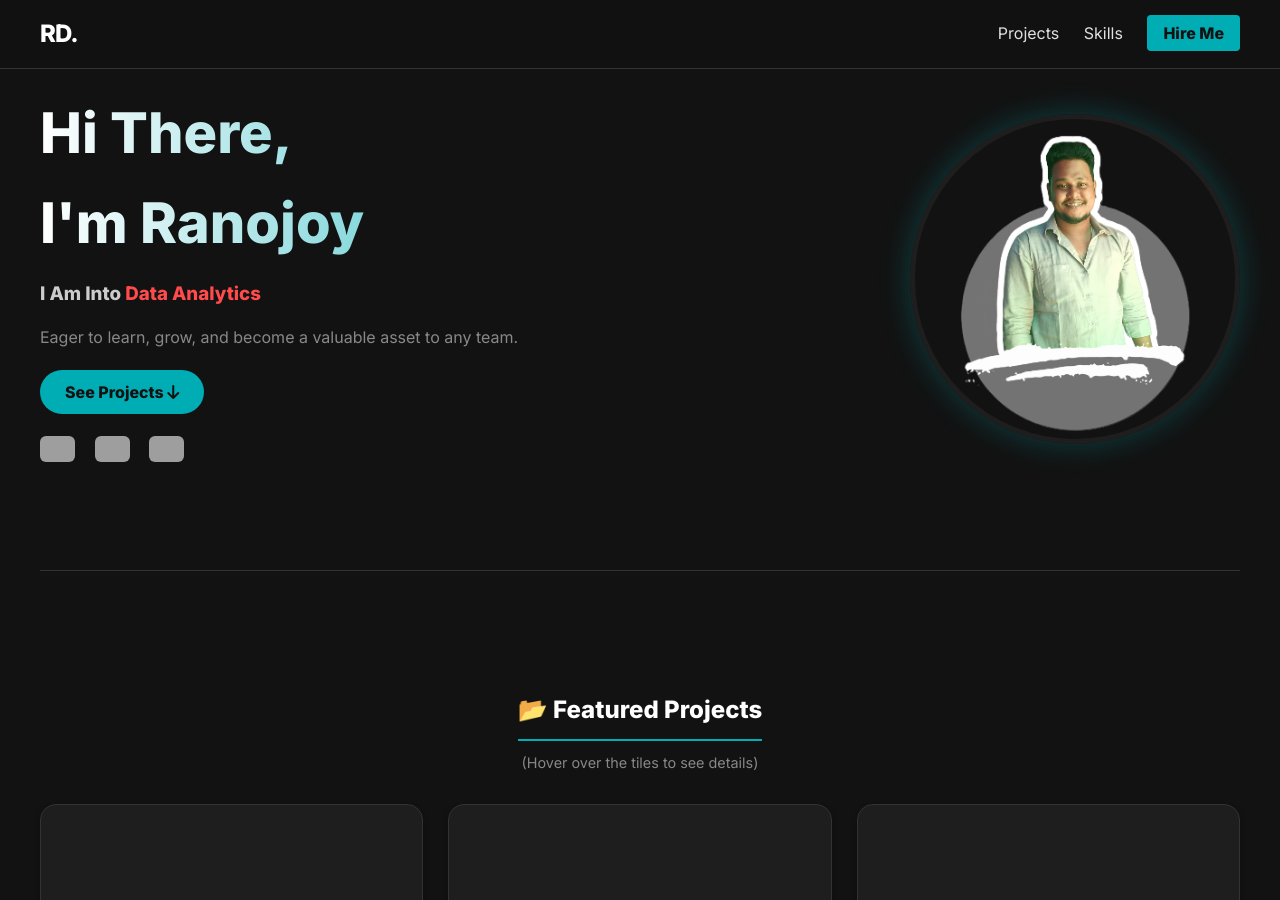
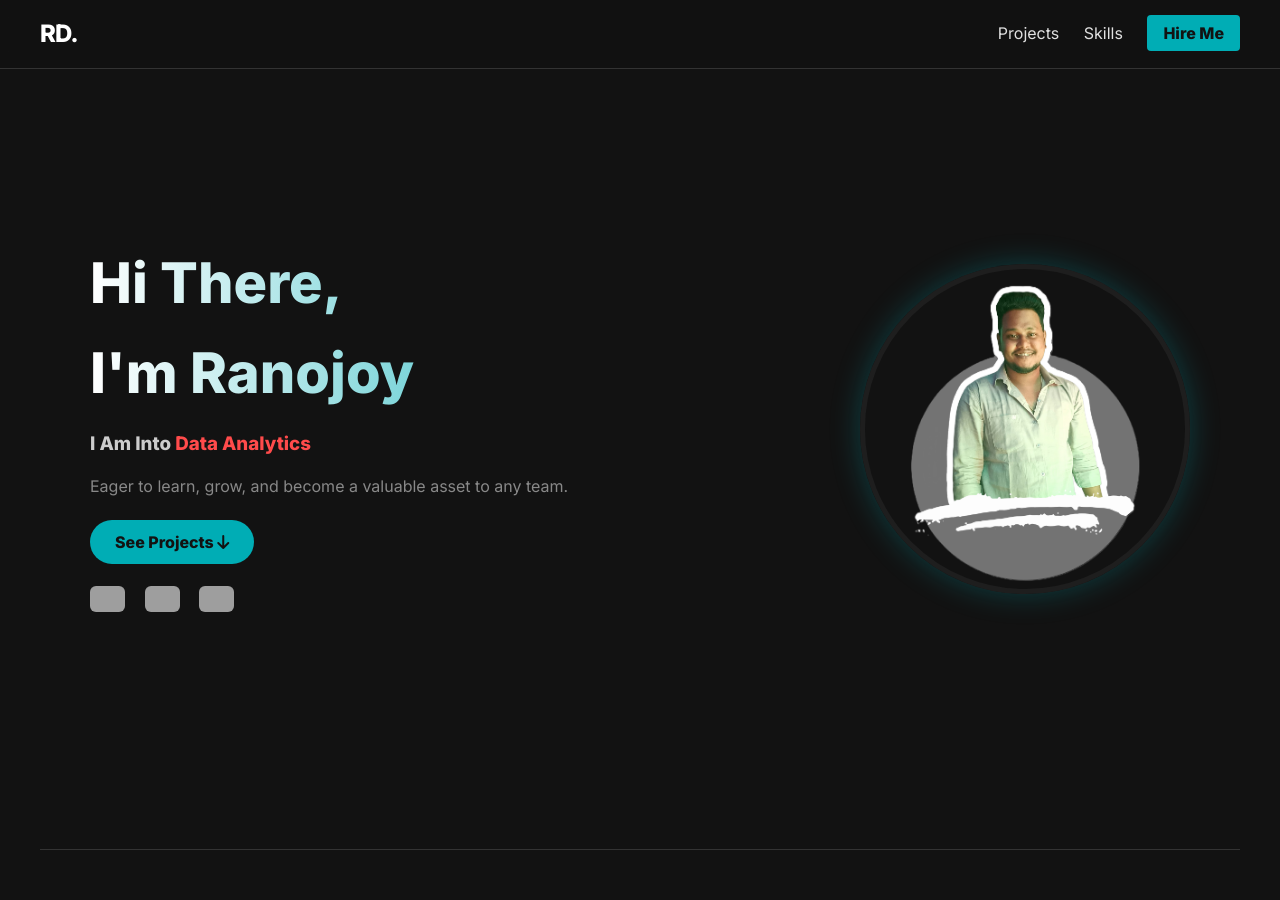
Before and after one commit to IamRaNo/iamrano.github.io, a Jekyll site: the page built from index.md, in a window 1280 px wide and 900 px high. Built offline with Jekyll 4.4.1, drawn with Linux system fonts in a browser that asks for light colours; grey boxes are pictures that could not be loaded.

Commit message:
Update style.css

```diff
--- a/assets/css/style.css
+++ b/assets/css/style.css
@@ -83,14 +83,17 @@ strong { color: #fff; font-weight: 600; }
 img { max-width: 100%; border-radius: 6px; }
 
 /* --- 5. HERO SECTION (Side-by-Side Fixed) --- */
+/* --- 5. HERO SECTION (Restored 80% Height) --- */
 .hero-container {
     display: flex !important;
     flex-direction: row !important;
-    align-items: center;
+    align-items: center;            /* Vertically centers the content */
     justify-content: space-between;
-    padding: 20px 0 40px 0; /* Minimized vertical space */
-    min-height: auto;
+    padding: 0;                     /* Remove padding to let it center perfectly */
+    min-height: 80vh !important;    /* <--- THIS makes it take up 80% of the screen */
     width: 100%;
+    max-width: 1100px;
+    margin: 0 auto;
 }
 
 .hero-text {
```
